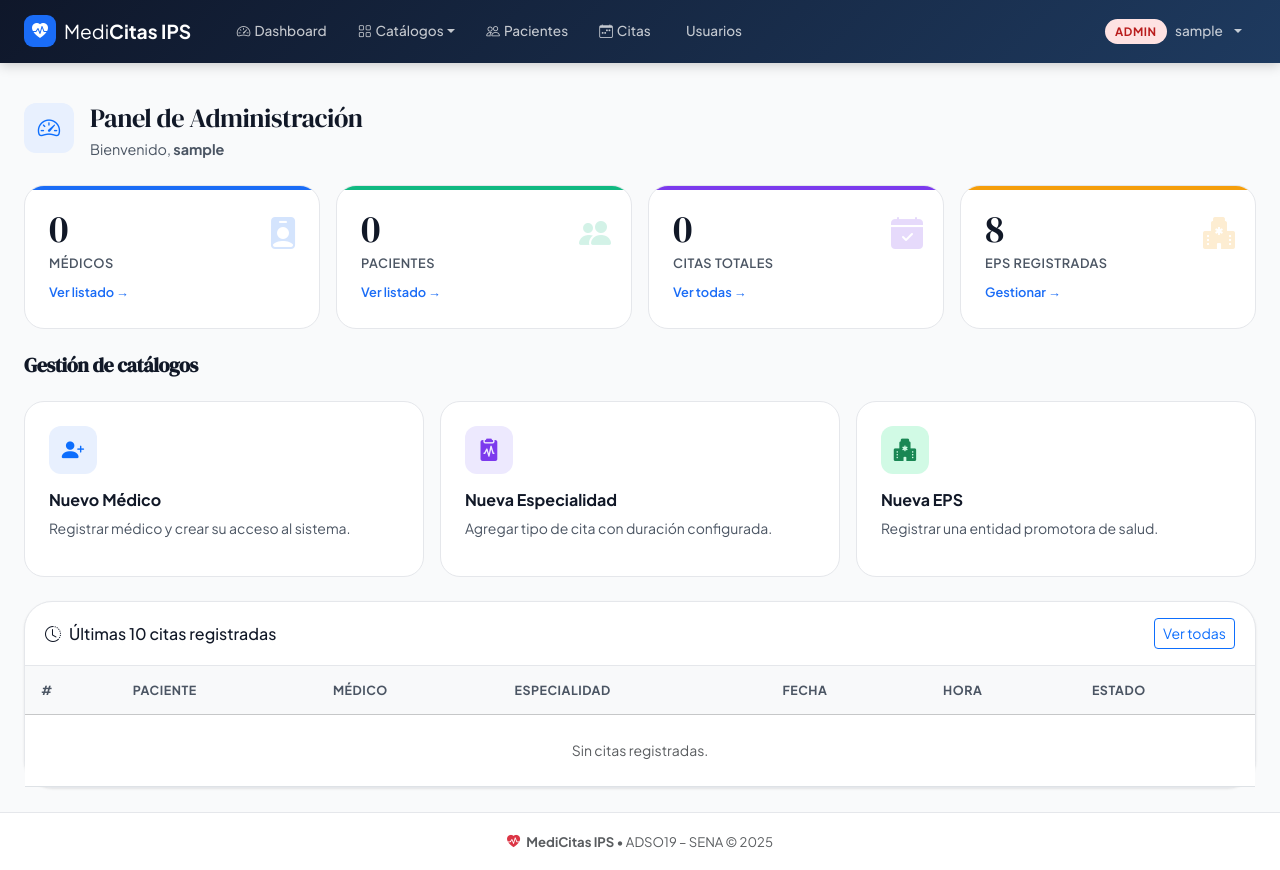
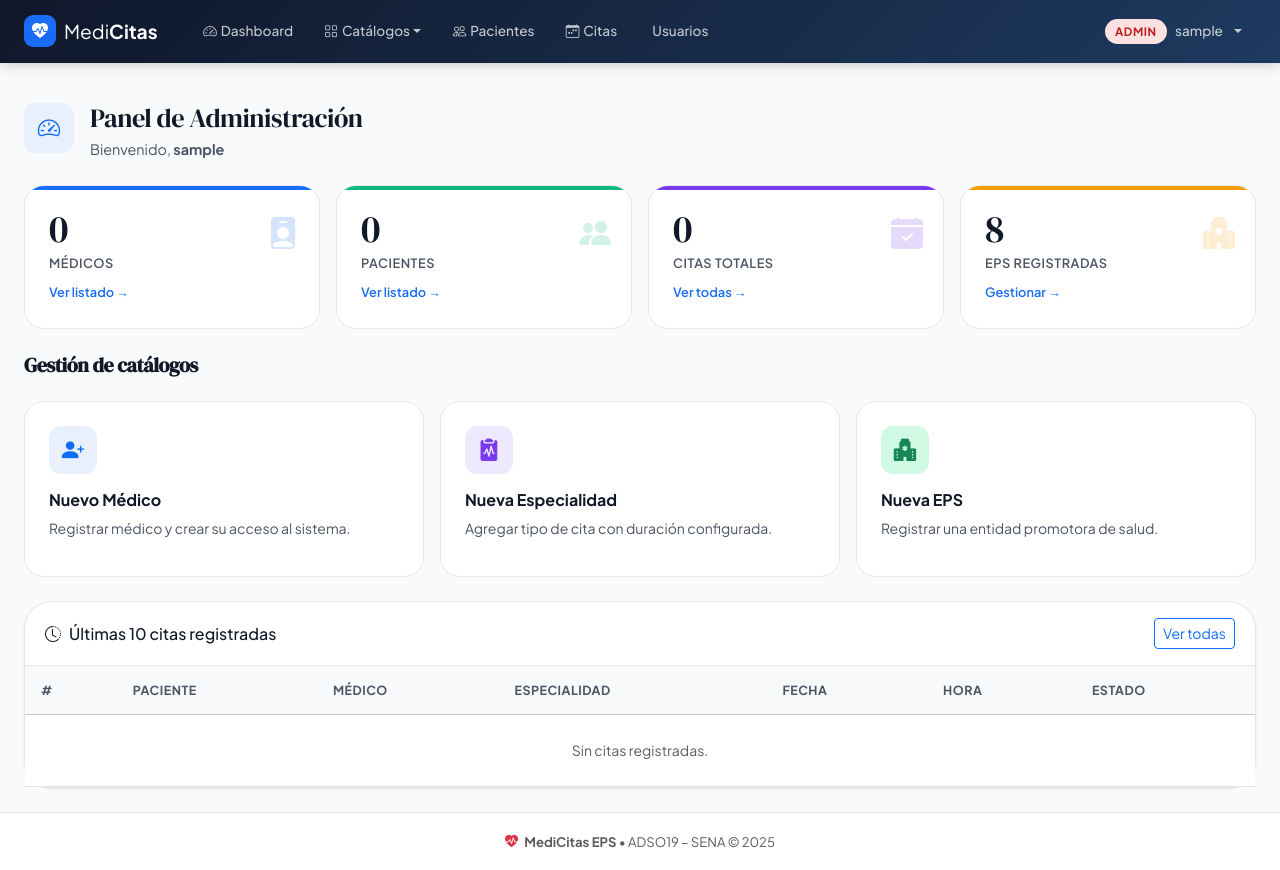
Before and after one commit to medicitasips/MediCitas-IPS, a Flask app: page /admin/ in a window 1280 px wide. Run offline with Flask 3, Linux system fonts and the light colour scheme; the visitor is signed in with stand-in values (Sample User, id 1); data comes from the database, SQL or seed files in the repository; data that the repository does not hold is empty.

Commit message:
Update base.html

```diff
--- a/templates/base.html
+++ b/templates/base.html
@@ -3,7 +3,7 @@
 <head>
   <meta charset="UTF-8" />
   <meta name="viewport" content="width=device-width, initial-scale=1.0" />
-  <title>{% block title %}MediCitas IPS{% endblock %}</title>
+  <title>{% block title %}MediCitas EPS{% endblock %}</title>
   <link href="https://cdn.jsdelivr.net/npm/bootstrap@5.3.3/dist/css/bootstrap.min.css" rel="stylesheet"/>
   <link href="https://cdn.jsdelivr.net/npm/bootstrap-icons@1.11.3/font/bootstrap-icons.css" rel="stylesheet"/>
   <link href="https://fonts.googleapis.com/css2?family=Plus+Jakarta+Sans:wght@400;500;600;700&family=DM+Serif+Display&display=swap" rel="stylesheet"/>
@@ -17,7 +17,7 @@
   <div class="container-fluid px-4">
     <a class="navbar-brand d-flex align-items-center gap-2" href="{{ url_for('index') }}">
       <span class="brand-icon"><i class="bi bi-heart-pulse-fill"></i></span>
-      <span class="brand-text">Medi<strong>Citas IPS</strong></span>
+      <span class="brand-text">Medi<strong>Citas</strong></span>
     </a>
     <button class="navbar-toggler border-0" type="button"
             data-bs-toggle="collapse" data-bs-target="#navContent">
@@ -128,7 +128,7 @@
   <div class="container-fluid px-4 text-center">
     <small class="text-muted">
       <i class="bi bi-heart-pulse-fill text-danger me-1"></i>
-      <strong>MediCitas IPS</strong> &bull; ADSO19 – SENA &copy; 2025
+      <strong>MediCitas EPS</strong> &bull; ADSO19 – SENA &copy; 2025
     </small>
   </div>
 </footer>
@@ -137,11 +137,11 @@
 <script src="{{ url_for('static', filename='js/main.js') }}"></script>
 {% block scripts %}{% endblock %}
 
-<!-- ══════════════════  CHATBOT WIDGET (solo página principal) ══════════════════ -->
-{% if request.path == '/' %}
+{% if request.endpoint == 'index' %}
+<!-- ══════  CHATBOT WIDGET  ══════ -->
 <link rel="stylesheet" href="{{ url_for('static', filename='css/chatbot.css') }}" />
 
-<button id="cb-fab" aria-label="Abrir chatbot de agendamiento">
+<button id="cb-fab" aria-label="Abrir chatbot">
   <i class="bi bi-chat-heart-fill"></i>
   <span class="cb-fab-badge"></span>
 </button>
@@ -153,11 +153,8 @@
       <strong>Asistente MediCitas</strong>
       <span>Agendamiento de citas</span>
     </div>
-    <button id="cb-close" aria-label="Cerrar chat">
-      <i class="bi bi-x-lg"></i>
-    </button>
+    <button id="cb-close" aria-label="Cerrar"><i class="bi bi-x-lg"></i></button>
   </div>
-
   <div id="cb-progress">
     <span class="cb-step-dot active"></span>
     <span class="cb-step-dot"></span>
@@ -170,7 +167,6 @@
     <span class="cb-step-dot"></span>
     <span id="cb-progress-label">Inicio</span>
   </div>
-
   <div id="cb-messages" aria-live="polite"></div>
   <div id="cb-footer"></div>
 </div>
```
